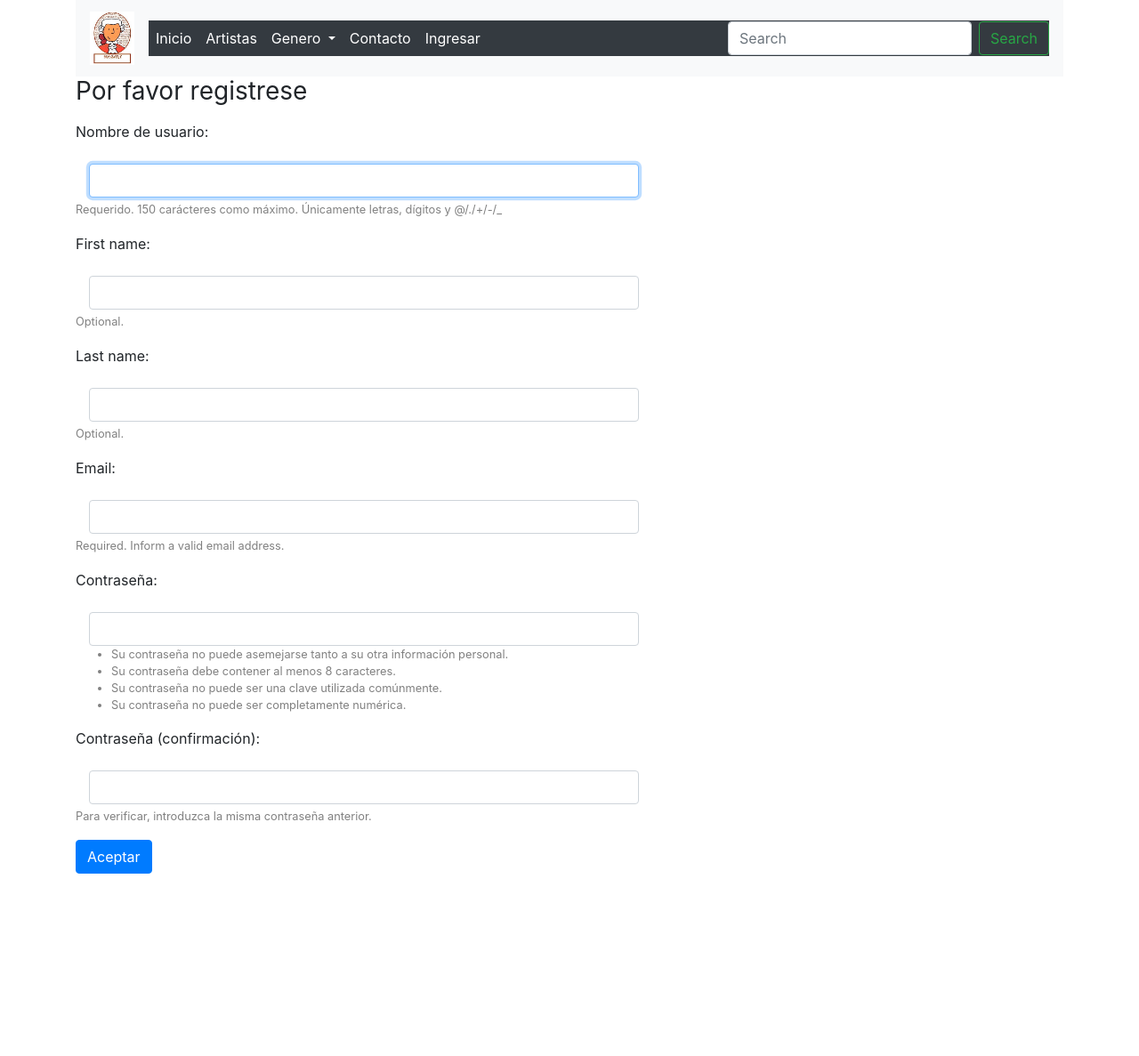
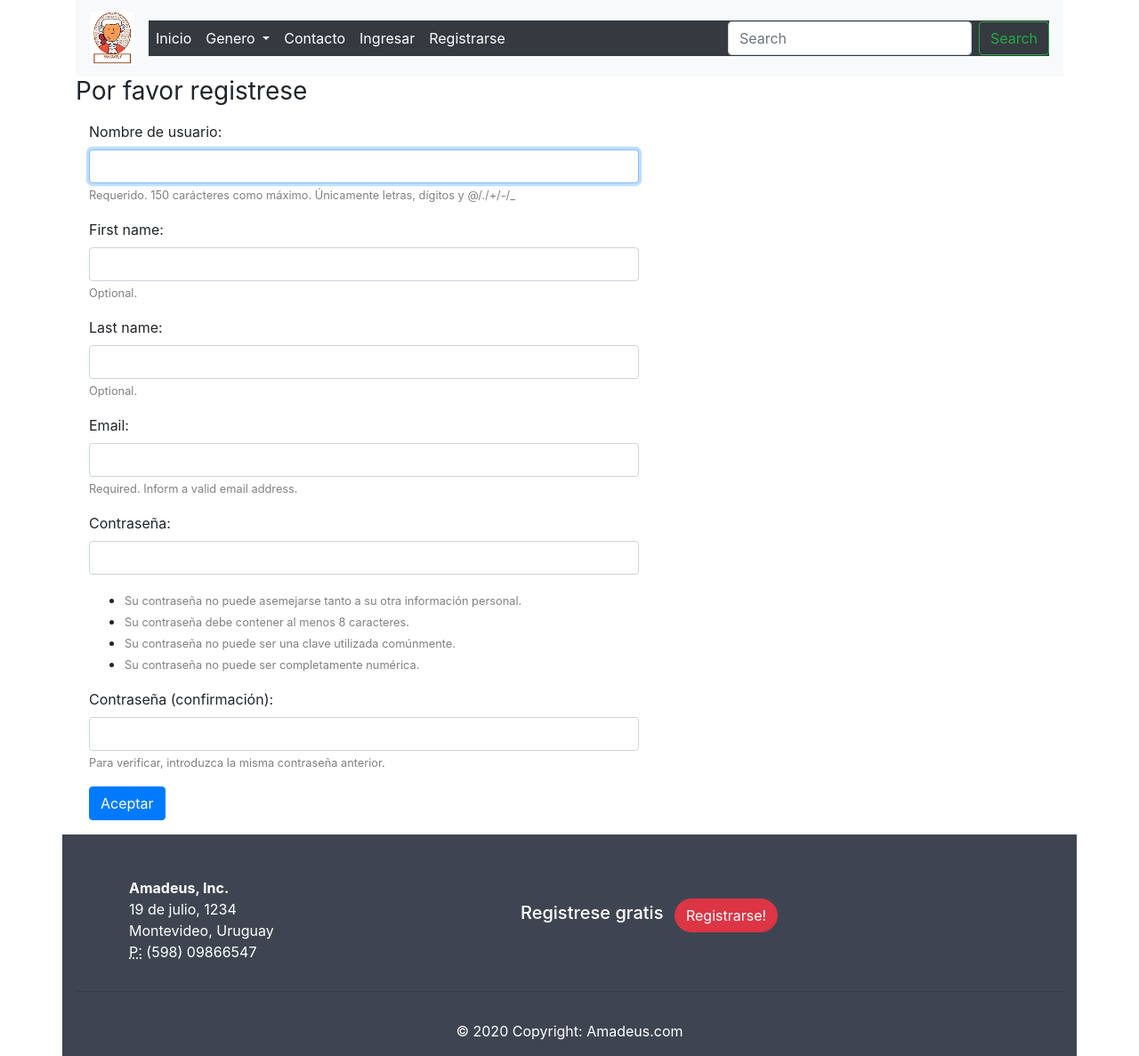
Before and after one commit to frambel/proyecto_disqueria, a Django app: page /signup/ in a window 1280 px wide. Shown: the whole page at 89% size. Before the commit the page ends 982 px from the top, so only its background shows below. Run offline with Django 3.2, Linux system fonts and the light colour scheme; some libraries are stand-ins or nearby versions; some web fonts are replaced.

Commit message:
footer listo

```diff
--- a/tienda/static/tienda/styles.css
+++ b/tienda/static/tienda/styles.css
@@ -16,6 +16,28 @@ li > a{
     color: white !important;
 }
 
+form > a{
+    color: white !important;
+}
+
 .is{
     display: inline;
 }
+
+footer{
+    background-color: #3e4551;
+}
+
+colorFuente{
+    color: white !important;
+
+}
+
+address{
+    margin-left: 60px;
+}
+
+.registro{
+    margin-left: 120px;
+    margin-top: 40px;
+}
--- a/tienda/templates/tienda/base.html
+++ b/tienda/templates/tienda/base.html
@@ -1,6 +1,7 @@
 {% load static %}
 <!DOCTYPE html>
 <html>
+
 <head>
   <!-- Required meta tags -->
   <meta charset="utf-8">
@@ -13,15 +14,20 @@
   <link rel="stylesheet" type="text/css" href="{% static 'tienda/styles.css' %}">
   <link rel="stylesheet" type="text/css" href="{% static 'tienda/bootstrap/css/open-iconic-bootstrap.min.css' %}">
   <!-- <link rel="stylesheet" type="text/css" href="{% static 'tienda/bootstrap/css/open-iconic.ttf' %}"> -->
-    <link rel="stylesheet" href="https://cdnjs.cloudflare.com/ajax/libs/open-iconic/1.1.1/font/css/open-iconic-bootstrap.min.css" integrity="sha256-BJ/G+e+y7bQdrYkS2RBTyNfBHpA9IuGaPmf9htub5MQ=" crossorigin="anonymous" />
+  <link rel="stylesheet"
+    href="https://cdnjs.cloudflare.com/ajax/libs/open-iconic/1.1.1/font/css/open-iconic-bootstrap.min.css"
+    integrity="sha256-BJ/G+e+y7bQdrYkS2RBTyNfBHpA9IuGaPmf9htub5MQ=" crossorigin="anonymous" />
   <title>{% block title %}{% endblock %}</title>
 </head>
+
 <body>
   <div id="navbar" class="container ">
     {% block bar %}
     <nav class="navbar navbar-expand-lg navbar-light bg-light ">
-          <a class="navbar-brand"  href="{% url 'tienda:inicio' %}"><img width="50" height="60" src="{% static 'tienda/images/mozart.jpg' %}"  alt="Logo"></a>
-          <button class="navbar-toggler" type="button" data-toggle="collapse" data-target="#navbarSupportedContent" aria-controls="navbarSupportedContent" aria-expanded="false" aria-label="Toggle navigation">
+      <a class="navbar-brand" href="{% url 'tienda:inicio' %}"><img width="50" height="60"
+          src="{% static 'tienda/images/mozart.jpg' %}" alt="Logo"></a>
+      <button class="navbar-toggler" type="button" data-toggle="collapse" data-target="#navbarSupportedContent"
+        aria-controls="navbarSupportedContent" aria-expanded="false" aria-label="Toggle navigation">
         <span class="navbar-toggler-icon"></span>
       </button>
 
@@ -30,11 +36,9 @@
           <li class="nav-item active">
             <a class="nav-link" href="{% url 'tienda:inicio' %}">Inicio <span class="sr-only"></span></a>
           </li>
-              <li class="nav-item">
-                <a class="nav-link ">Artistas</a>
-              </li>
           <li class="nav-item dropdown">
-                <a class="nav-link dropdown-toggle" href="#" id="navbarDropdown" role="button" data-toggle="dropdown" aria-haspopup="true" aria-expanded="false">
+            <a class="nav-link dropdown-toggle" href="#" id="navbarDropdown" role="button" data-toggle="dropdown"
+              aria-haspopup="true" aria-expanded="false">
               Genero
             </a>
             <div class="dropdown-menu" aria-labelledby="navbarDropdown">
@@ -44,14 +48,18 @@
             </div>
           </li>
           <li class="nav-item">
+
             <a class="nav-link" href="{% url 'tienda:contacto' %}">Contacto</a>
           </li>
           <li class="nav-item ">
+            <form class="form-inline">
               {% if user.is_authenticated %}
-                  <a class="nav-link" href="{% url 'logout' %}">Hola!!! <strong>{{ user.get_username }}</strong> | Logout</a>
+              <a class="nav-link" href="{% url 'logout' %}">Hola!!! <strong>{{ user.get_username }}</strong> | Salir</a>
               {% else %}
               <a class="nav-link" href="{% url 'login' %}">Ingresar</a>
+              <a class="nav-link" href="{% url 'tienda:signup' %}">Registrarse</a>
               {% endif %}
+            </form>
           </li>
 
         </ul>
@@ -68,11 +76,67 @@
     {% block content %}{% endblock %}
   </div>
 
-    <footer class="container">
-      <span class="oi oi-person" title="person" aria-hidden="true"></span>
-      <span class="oi oi-musical-note"></span>
-      <span class="oi oi-icon-name" title="icon name" aria-hidden="true"></span>
+  <!-- Footer -->
+  <footer class="  pt-4 container">
+
+    <!-- Footer Links -->
+    <div class=" text-center text-md-left">
+
+      <!-- Grid row -->
+      <div class="row">
+
+        <!-- Grid column -->
+        <div class="col-md-4 mx-auto">
+
+          <!-- Content -->
+          <h5 class="font-weight-bold text-uppercase mt-3 mb-4"></h5>
+          <address style="color: white;">
+            <strong>Amadeus, Inc.</strong><br>
+            <div>
+              19 de julio, 1234<br>
+              Montevideo, Uruguay<br>
+              <abbr title="Phone">P:</abbr> (598) 09866547
+            </div>
+          </address>
+        </div>
+        <!-- Grid column -->
+
+        <hr class="clearfix w-100 d-md-none">
+
+        <!-- Grid column -->
+        <div class="col-md-8 mx-auto">
+
+          <!-- Call to action -->
+          <ul class="list-unstyled list-inline text-left py-2 registro">
+            <li class="list-inline-item">
+              <h5 class="mb-1" style="
+              color: white;">Registrese gratis</h5>
+            </li>
+            <li class="list-inline-item">
+              <a href="{% url 'tienda:signup' %}" class="btn btn-danger rounded-pill">Registrarse!</a>
+            </li>
+          </ul>
+          <!-- Call to action -->
+
+        </div>
+        <!-- Grid column -->
+        <hr class="clearfix w-100 d-md-none">
+      </div>
+      <!-- Grid row -->
+
+    </div>
+    <!-- Footer Links -->
+    <hr>
+    <!-- Copyright -->
+    <div class="footer-copyright text-center py-3 colorFuente" style="
+    color: white;">© 2020 Copyright:
+      <a href="{% url 'tienda:inicio' %} " style="
+      color: white;"> Amadeus.com</a>
+    </div>
+    <!-- Copyright -->
+
   </footer>
+  <!-- Footer -->
 
   <!-- jQuery first, then Popper.js, then Bootstrap JS -->
   <script src="{% static 'tienda/bootstrap/js/jquery-3.4.1.slim.min.js' %}"></script>
@@ -80,4 +144,5 @@
   <script src="{% static 'tienda/bootstrap/js/bootstrap.min.js' %}"></script>
   {% block js %}{% endblock %}
 </body>
+
 </html>
--- a/tienda/templates/tienda/index.html
+++ b/tienda/templates/tienda/index.html
@@ -18,7 +18,7 @@
          $ {{disco.precio}}
         {% else %}
         <br>
-         <a href='#' data-toggle="tooltip" data-placement="top" title="Para ver los precios debe Registrarse o Autenticarse."><strong>Ver precio.</strong></a href='#'>
+         <a href="{% url 'login' %}" data-toggle="tooltip" data-placement="top" title="Para ver los precios debe Registrarse o Autenticarse."><strong>Ver precio.</strong></a>
         {% endif %}
       </p>
 
--- a/tienda/templates/tienda/signup.html
+++ b/tienda/templates/tienda/signup.html
@@ -4,20 +4,18 @@
 
 {% block content %}
 <h1 class="h3 mb-3 font-weight-normal">Por favor registrese</h1>
-  <form method="post"  class="">
+  <form method="post"  class="col-7">
     <div class="form-group">
     {% csrf_token %}
     {% for field in form %}
       <p>
         {{ field.label_tag }}<br>
-        <div class="col-7">
         {{ field }}
-      </div>
         {% if field.help_text %}
           <small style="color: grey">{{ field.help_text }}</small>
         {% endif %}
         {% for error in field.errors %}
-        <div class="alert alert-danger col-7" role="alert">{{ error }}</div>
+        <div class="alert alert-danger" role="alert">{{ error }}</div>
         {% endfor %}
       </p>
     {% endfor %}
```
Also changed, not shown: tienda/templates/registration/login.html (+3 -4 lines), db.sqlite3, 1 other file. Lines whose indentation alone changed are shown as unchanged.
